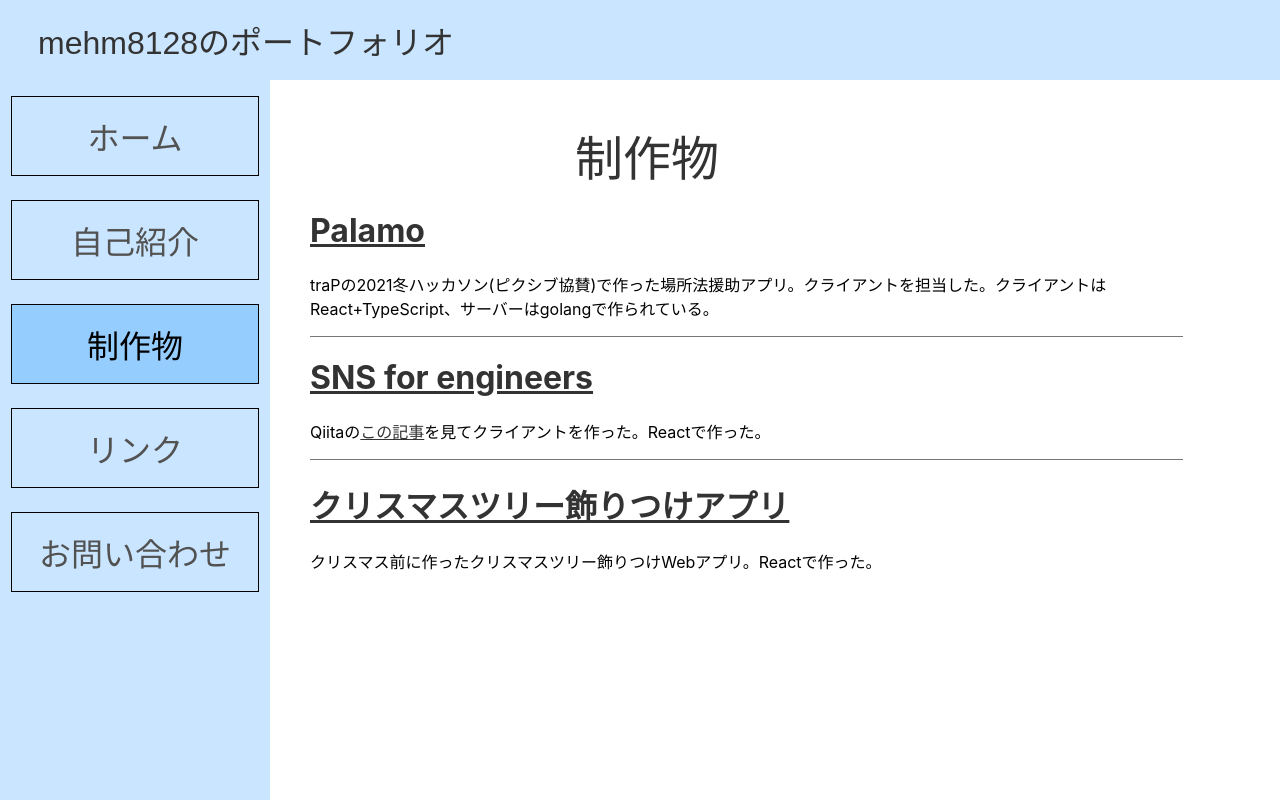
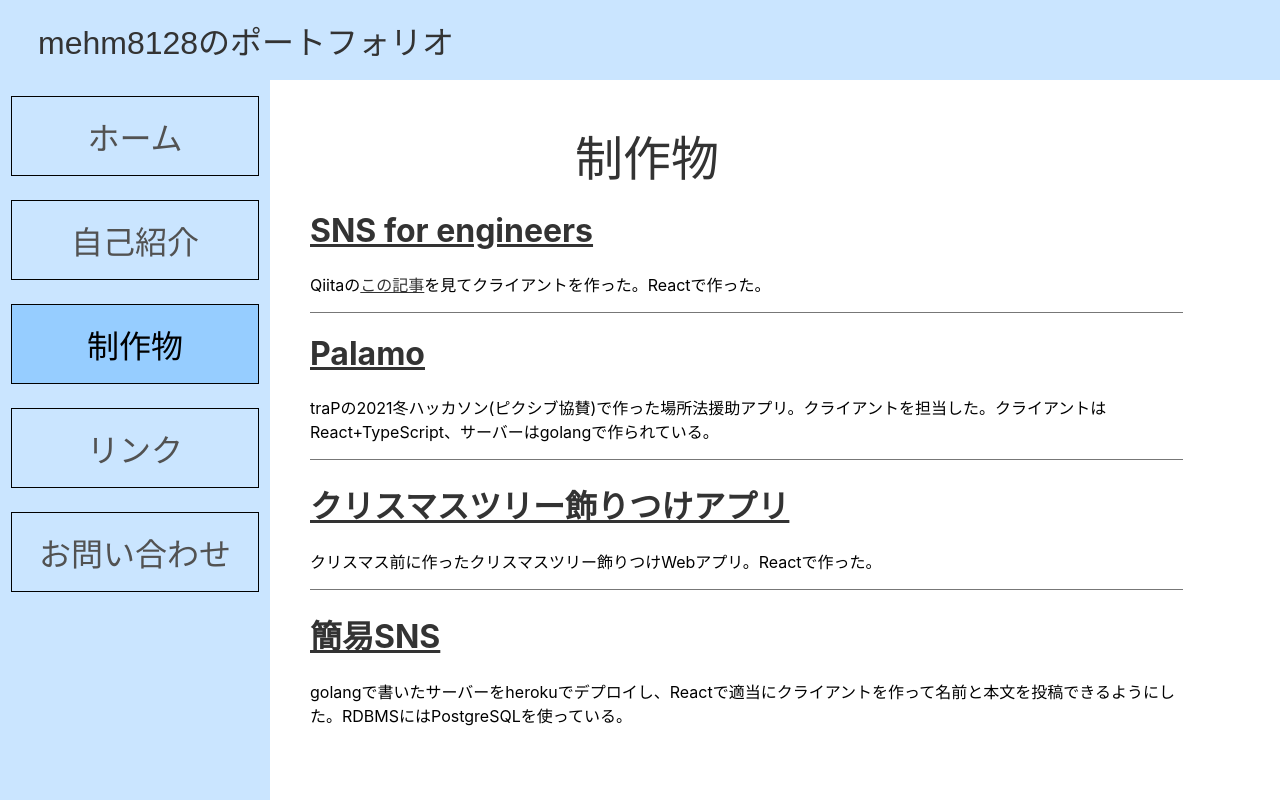
Before and after one commit to mehm8128/portfolio, a React (Create React App) app: page /productions in a window 1280 px wide. Built offline with nearby package versions, Linux system fonts and the light colour scheme.

Commit message:
制作物追加

```diff
--- a/src/pages/Home.tsx
+++ b/src/pages/Home.tsx
@@ -20,7 +20,7 @@ function Home() {
         やってること：Web（主にフロントエンド）、競プロ（Atcoder）、CTF
         <br />
         <br />
-        Web：フロントエンドはReact、Vue、TypeScriptなど、バックエンドはGolang（勉強中）。
+        Web：フロントエンドはReact、Vue、TypeScriptなど、バックエンドはGolangを主に使います。
         <br />
         競プロ：主にPython。C++は勉強中。
         <br />
--- a/src/pages/Productions.tsx
+++ b/src/pages/Productions.tsx
@@ -3,16 +3,21 @@ import styles from './Productions.module.css'
 function Production() {
   const productionList = [
     {
-      name: 'Palamo',
-      link: 'https://frontend-opal-delta-19.vercel.app/',
-    },
-    {
       name: 'SNS for engineers',
       link: 'https://sns-for-engineers.vercel.app/',
     },
     {
+      name: 'Palamo',
+      link: 'https://frontend-opal-delta-19.vercel.app/',
+    },
+
+    {
       name: 'クリスマスツリー飾りつけアプリ',
       link: 'https://event-app-ecru.vercel.app/',
+    },
+    {
+      name: '簡易SNS',
+      link: 'https://concise-sns.vercel.app/',
     },
   ]
 
@@ -30,7 +35,11 @@ function Production() {
           </h1>
           <div className={styles.itemContent}>
             <div className={styles.description}>
-              traPの2021冬ハッカソン(ピクシブ協賛)で作った場所法援助アプリ。クライアントを担当した。クライアントはReact+TypeScript、サーバーはgolangで作られている。
+              Qiitaの
+              <a href="https://qiita.com/HawkClaws/items/599d7666f55e79ef7f56" className={styles.link}>
+                この記事
+              </a>
+              を見てクライアントを作った。Reactで作った。
             </div>
           </div>
         </li>
@@ -42,14 +51,11 @@ function Production() {
           </h1>
           <div className={styles.itemContent}>
             <div className={styles.description}>
-              Qiitaの
-              <a href="https://qiita.com/HawkClaws/items/599d7666f55e79ef7f56" className={styles.link}>
-                この記事
-              </a>
-              を見てクライアントを作った。Reactで作った。
+              traPの2021冬ハッカソン(ピクシブ協賛)で作った場所法援助アプリ。クライアントを担当した。クライアントはReact+TypeScript、サーバーはgolangで作られている。
             </div>
           </div>
         </li>
+
         <li className={styles.li}>
           <h1>
             <a href={productionList[2].link} className={styles.link}>
@@ -62,9 +68,34 @@ function Production() {
             </div>
           </div>
         </li>
+        <li className={styles.li}>
+          <h1>
+            <a href={productionList[3].link} className={styles.link}>
+              {productionList[3].name}
+            </a>
+          </h1>
+          <div className={styles.itemContent}>
+            <div className={styles.description}>
+              golangで書いたサーバーをherokuでデプロイし、Reactで適当にクライアントを作って名前と本文を投稿できるようにした。RDBMSにはPostgreSQLを使っている。
+            </div>
+          </div>
+        </li>
       </ul>
     </div>
   )
 }
-
+/*
+<li className={styles.li}>
+  <h1>
+    <a href={productionList[数字].link} className={styles.link}>
+      {productionList[数字].name}
+    </a>
+  </h1>
+  <div className={styles.itemContent}>
+    <div className={styles.description}>
+      説明
+    </div>
+  </div>
+</li>
+*/
 export default Production
```
